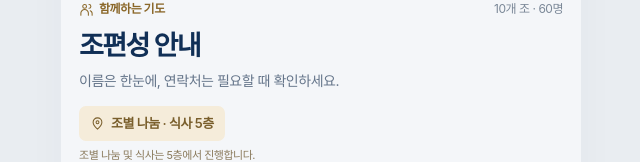
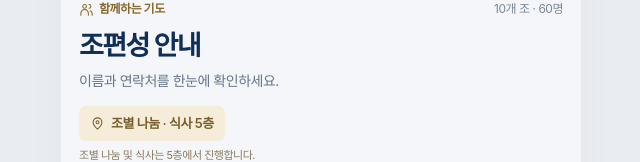
Before and after one commit to myeongheonhong/father-school-web, a Next.js app: page / in a window 1280 px wide. Both pictures are taken after a click on the tab "조편성". Shown: the part 243-405 px from the top of the page, without its empty margins (319-959 px from the left). Built offline with nearby package versions, Linux system fonts and the light colour scheme.

Commit message:
Expand B3 contact details by default

```diff
--- a/app/b3.css
+++ b/app/b3.css
@@ -84,7 +84,7 @@
 @media(hover:hover){.b3-contact-list>li>a:hover{color:#0d355f;background:#edf3fa}.b3-group-filter>button:not([aria-pressed=true]):hover{background:#eaf0f7;border-color:#afc1d7}.b3-roster-toolbar>button:hover{background:#eaf0f7}.b3-app .view-tools button:hover{border-color:#a1b5cd}}
 @media(max-width:350px){.b3-groups{padding-left:14px;padding-right:14px}.b3-group-filter{gap:4px}.b3-group-filter>button{font-size:13px}.b3-contact-card>header{padding-left:14px;padding-right:14px}.b3-contact-list{padding-left:7px;padding-right:7px}.b3-contact-labels{padding-left:14px;padding-right:14px}.b3-contact-name{gap:5px}.b3-contact-name strong{font-size:16px}.b3-contact-list>li>a{gap:4px}.b3-contact-list>li>a>span{font-size:15px}.b3-contact-list>li>a>svg{width:13px;height:13px}.b3-tabs #tab-groups svg{display:none}}
 @media(prefers-reduced-motion:reduce){.b3-app *,.b3-app *:before,.b3-app *:after{animation:none!important;transition:none!important;scroll-behavior:auto!important}}
-/* Names stay visible; phone details expand only when requested. */
+/* Names stay visible; phone details start open and can be collapsed. */
 .b3-roster-card>header{padding:17px;gap:12px;background:#fff;border-bottom:1px solid #edf0f4}
 .b3-roster-card>header h2{display:grid;place-items:center;min-width:53px;min-height:49px;max-width:40%;padding:8px 9px;background:#183b65;color:#fff;border-radius:10px;font-size:22px;overflow-wrap:anywhere}
 .b3-card-leader{display:flex;flex-direction:column;gap:2px;min-width:0}
--- a/components/GroupsB3.tsx
+++ b/components/GroupsB3.tsx
@@ -12,7 +12,7 @@ function Highlight({ name, search }: { name: string; search: string }) {
 }
 
 function ContactCard({ group, search }: { group: Group; search: string }) {
-  const [expanded, setExpanded] = useState(false);
+  const [expanded, setExpanded] = useState(true);
   const people = groupContacts(group);
   const members = people.filter(person => !person.leader);
   return <article className="b3-contact-card b3-roster-card" aria-labelledby={`b3-title-${group.id}`}>
@@ -54,16 +54,16 @@ export default function GroupsB3({ data }: { data: Content }) {
   function closeSearch() { setSearch(''); setSearchOpen(false); trigger.current?.focus(); }
 
   return <div className="b3-groups">
-    <section className="b3-group-intro"><div className="b3-intro-heading"><span className="b3-section-label"><Icon name="people" />함께하는 기도</span><span>{data.groups.length}개 조 · {total}명</span></div><h1>조편성 안내</h1><p>이름은 한눈에, 연락처는 필요할 때 확인하세요.</p><div className="b3-meeting"><Icon name="pin" /><strong>조별 나눔 · 식사 {data.groupPlace}</strong></div>{data.groupNotice && <p className="b3-meeting-note">{data.groupNotice}</p>}</section>
+    <section className="b3-group-intro"><div className="b3-intro-heading"><span className="b3-section-label"><Icon name="people" />함께하는 기도</span><span>{data.groups.length}개 조 · {total}명</span></div><h1>조편성 안내</h1><p>이름과 연락처를 한눈에 확인하세요.</p><div className="b3-meeting"><Icon name="pin" /><strong>조별 나눔 · 식사 {data.groupPlace}</strong></div>{data.groupNotice && <p className="b3-meeting-note">{data.groupNotice}</p>}</section>
     <div className="b3-group-filter" ref={filter} role="group" aria-label="조 선택">
       <button className="b3-filter-all" aria-pressed={selected === 'all'} aria-controls="b3-group-results" onClick={() => selectGroup('all')}><Icon name="list" /><strong>전체</strong><small>{total}명</small></button>
       {data.groups.map(group => <button key={group.id} aria-pressed={selected === group.id} aria-controls="b3-group-results" onClick={() => selectGroup(group.id)}>{group.name}</button>)}
     </div>
-    <div className="b3-roster-toolbar"><div><h2>{query ? '이름 검색 결과' : selected === 'all' ? '전체 명단' : `${selectedName} 명단`}</h2><p role="status" aria-live="polite" aria-atomic="true">{query ? `전체에서 ${visible.length}개 조${found ? ` · ${found}명` : ''}을 찾았어요` : selected === 'all' ? `${data.groups.length}개 조를 모두 보고 있어요` : '필요하면 연락처 보기를 눌러주세요'}</p></div><button ref={trigger} onClick={() => searchOpen ? closeSearch() : setSearchOpen(true)} aria-expanded={searchOpen} aria-controls="b3-search-panel"><Icon name={searchOpen ? 'close' : 'search'} />{searchOpen ? '닫기' : '이름 찾기'}</button></div>
+    <div className="b3-roster-toolbar"><div><h2>{query ? '이름 검색 결과' : selected === 'all' ? '전체 명단' : `${selectedName} 명단`}</h2><p role="status" aria-live="polite" aria-atomic="true">{query ? `전체에서 ${visible.length}개 조${found ? ` · ${found}명` : ''}을 찾았어요` : selected === 'all' ? `${data.groups.length}개 조를 모두 보고 있어요` : '번호를 누르면 전화로 연결돼요'}</p></div><button ref={trigger} onClick={() => searchOpen ? closeSearch() : setSearchOpen(true)} aria-expanded={searchOpen} aria-controls="b3-search-panel"><Icon name={searchOpen ? 'close' : 'search'} />{searchOpen ? '닫기' : '이름 찾기'}</button></div>
     {searchOpen && <div className="b3-search-panel" id="b3-search-panel"><label htmlFor="b3-name-search">어느 조에 계신가요?</label><div className="b2-search"><Icon name="search" /><input id="b3-name-search" ref={input} type="search" value={search} onChange={e => { setSearch(e.target.value); setSelected('all'); }} placeholder="전체 명단에서 이름으로 찾기" autoComplete="off" spellCheck={false} maxLength={100} enterKeyHint="search" aria-controls="b3-group-results" onKeyDown={e => { if (e.key === 'Escape') closeSearch(); }} />{search && <button aria-label="검색어 지우기" onClick={() => { setSearch(''); input.current?.focus(); }}><Icon name="close" /></button>}</div></div>}
     <div className="b3-roster-results" id="b3-group-results" key={`${selected}-${query}`}>
       {visible.length ? visible.map(group => <ContactCard key={group.id} group={group} search={search} />) : <div className="b2-no-results"><span><Icon name="search" /></span><h2>{data.groups.length ? '일치하는 이름이 없어요' : '조편성을 준비하고 있어요'}</h2><p>{data.groups.length ? '이름을 다시 확인하거나 전체 명단을 살펴보세요.' : '명단이 확정되면 여기서 확인할 수 있습니다.'}</p>{data.groups.length > 0 && <button onClick={() => { selectGroup('all'); trigger.current?.focus(); }}>전체 명단 보기</button>}</div>}
     </div>
-    <p className="b3-roster-help"><Icon name="phone" />연락처를 펼친 뒤 번호를 누르면 전화로 연결됩니다.</p>
+    <p className="b3-roster-help"><Icon name="phone" />전화번호를 누르면 전화 화면으로 연결됩니다.</p>
   </div>;
 }
```
Also changed, not shown: 1 other file (tests, documents, lock files or other folders).
